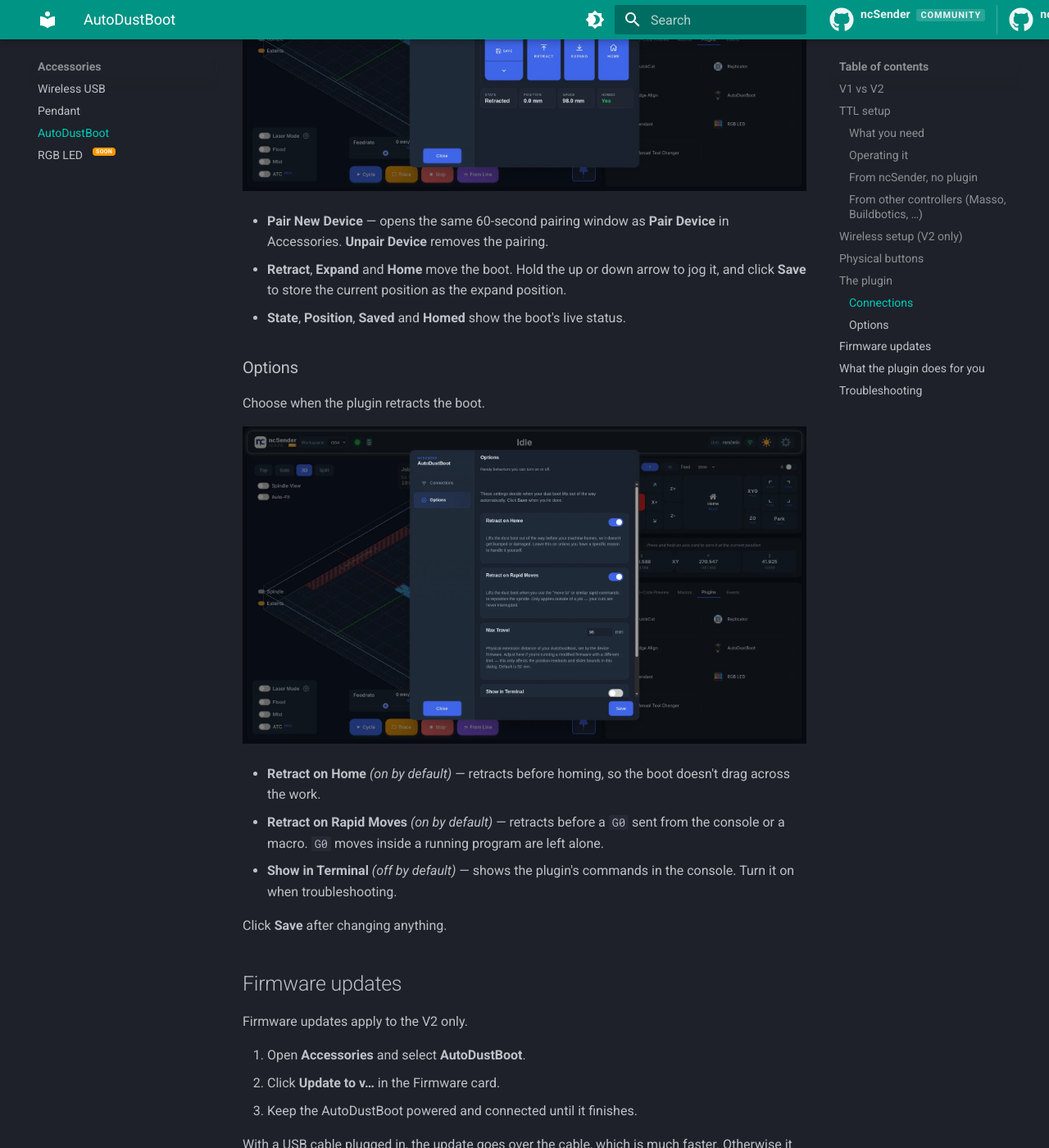
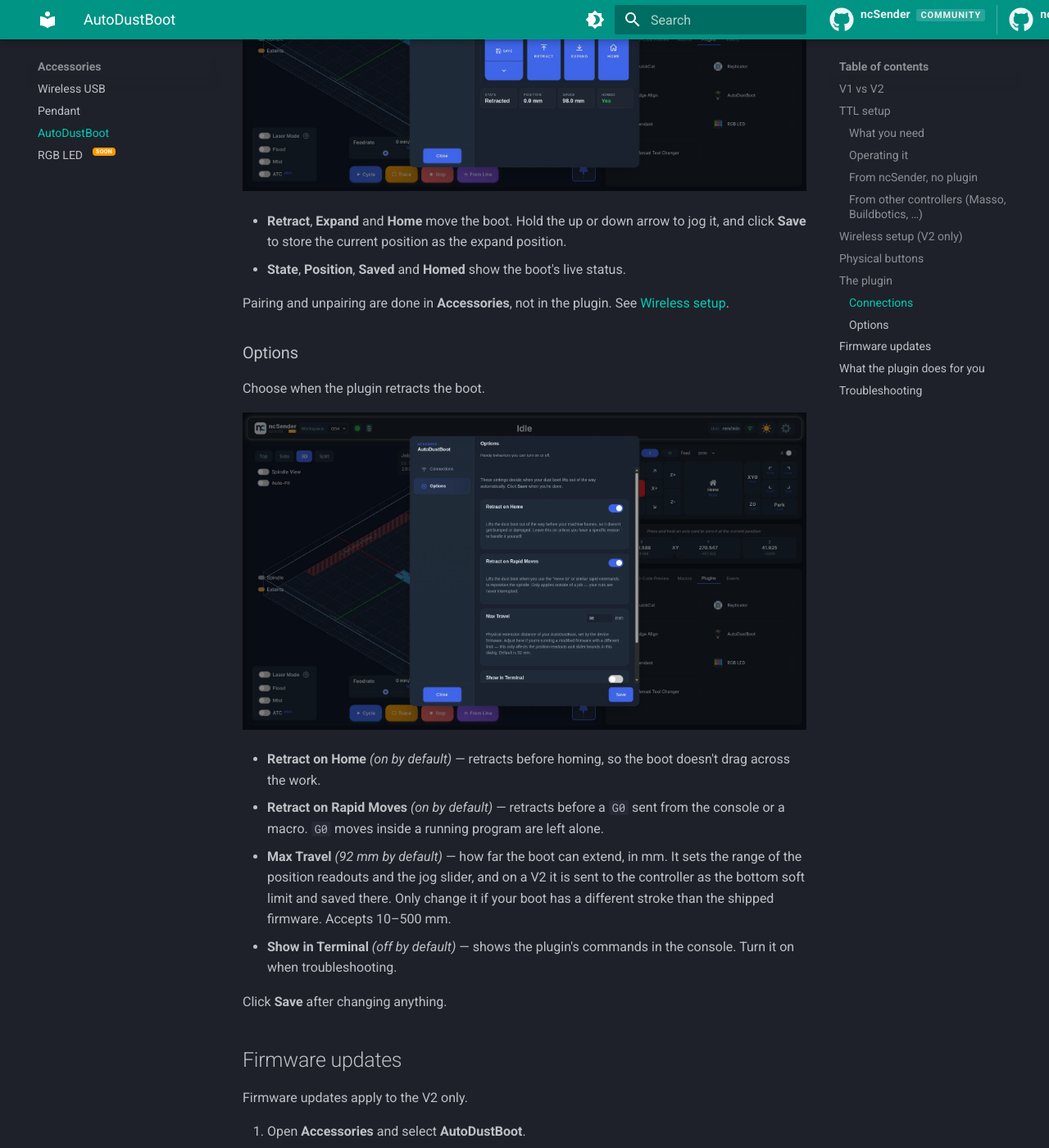
Before and after one commit to siganberg/ncSender.manual, an MkDocs documentation site: the page built from docs/accessories/autodustboot.md, in a window 1280 px wide and 1400 px high, scrolled down 4427 px. Shown: the whole window at 82% size. Built offline with MkDocs 1.6.1 and Material for MkDocs 9.7.7, drawn with Linux system fonts in a browser that asks for light colours; comment, search, counter and statistics services are not loaded.

Commit message:
AutoDustBoot: document Max Travel, fix default retract dwell, pairing moved to Accessories
Co-Authored-By: Claude Fable 5.1 <noreply@anthropic.com>

```diff
--- a/docs/accessories/autodustboot.md
+++ b/docs/accessories/autodustboot.md
@@ -132,13 +132,14 @@ let the boot finish moving before the machine continues.
 
 ![AutoDustBoot Connections tab — Wireless](../assets/images/accessories/autodustboot-connections-wireless.webp)
 
-- **Pair New Device** — opens the same 60-second pairing window as **Pair
-  Device** in Accessories. **Unpair Device** removes the pairing.
 - **Retract**, **Expand** and **Home** move the boot. Hold the up or down
   arrow to jog it, and click **Save** to store the current position as the
   expand position.
 - **State**, **Position**, **Saved** and **Homed** show the boot's live
   status.
+
+Pairing and unpairing are done in **Accessories**, not in the plugin. See
+[Wireless setup](#wireless-setup-v2-only).
 
 <!-- CAPTURE NEEDED: assets/images/accessories/autodustboot-retract-expand.webp (Retract and expand from the plugin) -->
 
@@ -153,6 +154,11 @@ Choose when the plugin retracts the boot.
 - **Retract on Rapid Moves** *(on by default)* — retracts before a `G0` sent
   from the console or a macro. `G0` moves inside a running program are left
   alone.
+- **Max Travel** *(92 mm by default)* — how far the boot can extend, in mm.
+  It sets the range of the position readouts and the jog slider, and on a V2
+  it is sent to the controller as the bottom soft limit and saved there. Only
+  change it if your boot has a different stroke than the shipped firmware.
+  Accepts 10–500 mm.
 - **Show in Terminal** *(off by default)* — shows the plugin's commands in the
   console. Turn it on when troubleshooting.
 
```
Also changed, not shown: other parts of docs/accessories/autodustboot.md (+1 -1 lines).
